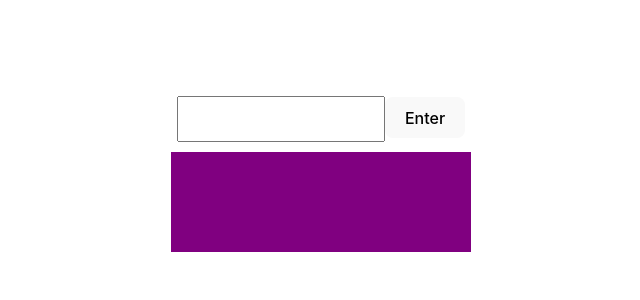
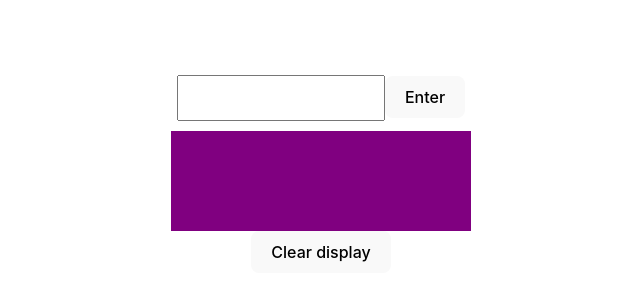
Before and after one commit to mzajbe/my-react-learnings, a React (Vite) app: page / in a window 1280 px wide. Shown: the part 226-526 px from the top of the page, without its empty margins (319-959 px from the left). Built offline with nearby package versions, Linux system fonts and the light colour scheme.

Commit message:
work update on display massage

```diff
--- a/src/practiceProblem/WriteSomethingToDisplay.jsx
+++ b/src/practiceProblem/WriteSomethingToDisplay.jsx
@@ -1,6 +1,6 @@
 import { useState } from "react";
 
-<style></style>;
+
 
 const WriteSomethingToDisplay = () => {
   const [massage, setMassage] = useState("");
@@ -38,6 +38,10 @@
       >
         {displayMessage}
       </div>
+
+      <button onClick={()=>{
+        setDisplayMessage("");
+      }}>Clear display</button>
     </div>
   );
 };
```
